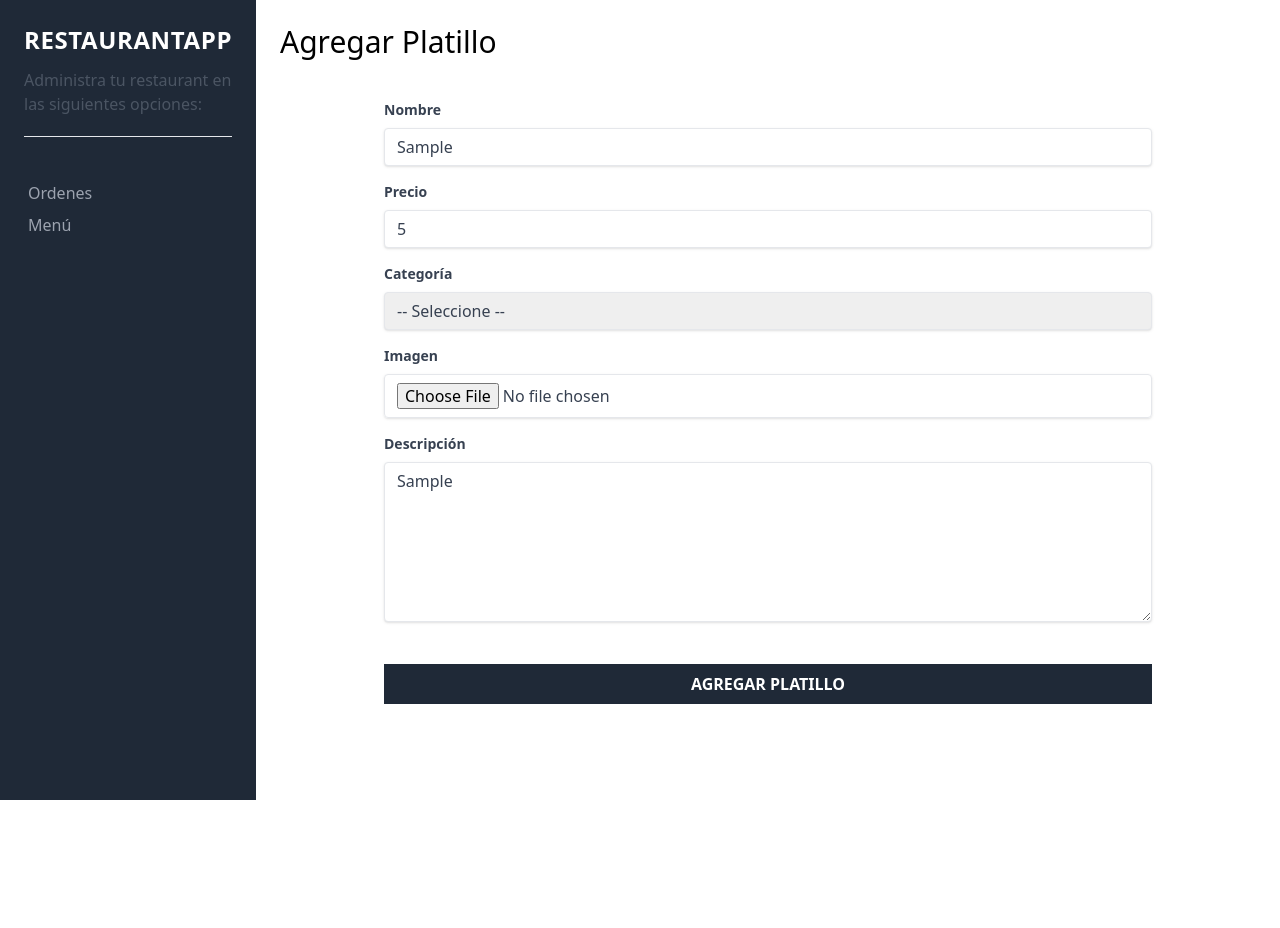
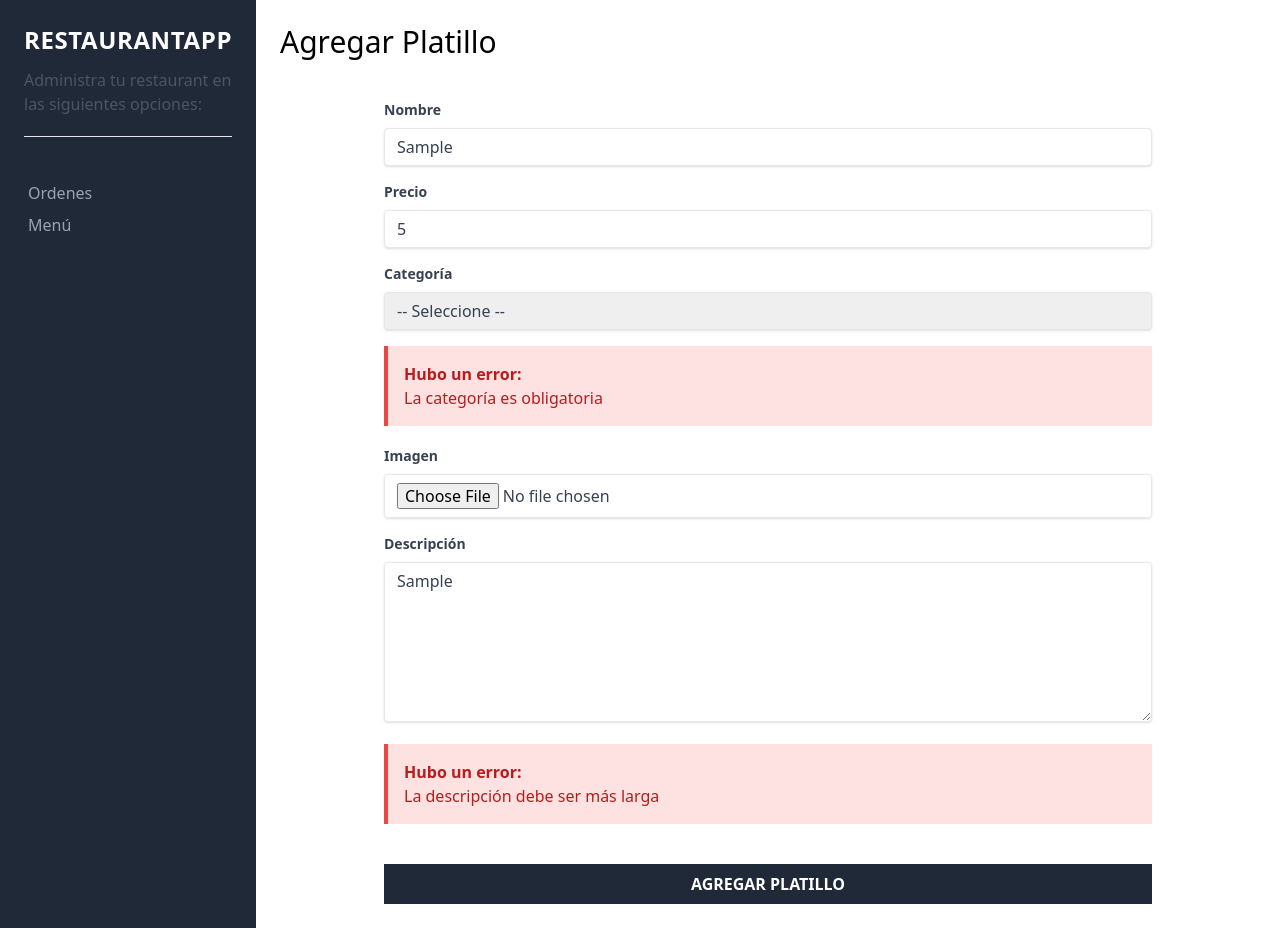
Before and after one commit to marshalmori/restaurantcliente, a React (Create React App) app: page /nuevo-platillo in a window 1280 px wide. Both pictures are taken after typing "Sample", "5", "Sample" into the empty fields and a click on the input "Agregar Platillo". Before the commit the page ends 800 px from the top, so only its background shows below. Built offline with nearby package versions, Linux system fonts and the light colour scheme.

Commit message:
Mostrar mensagens de erros com formik e Yup

```diff
--- a/src/components/paginas/NuevoPlatillo.js
+++ b/src/components/paginas/NuevoPlatillo.js
@@ -21,7 +21,7 @@
       categoria: Yup.string().required("La categoría es obligatoria"),
       descripcion: Yup.string()
         .min(10, "La descripción debe ser más larga")
-        .required("La descripción es obligatorio"),
+        .required("La descripción es obligatoria"),
     }),
     onSubmit: (datos) => {
       console.log(datos);
@@ -48,8 +48,18 @@
                 placeholder="Nombre Platillo"
                 value={formik.values.nombre}
                 onChange={formik.handleChange}
+                onBlur={formik.handleBlur}
               />
             </div>
+            {formik.touched.nombre && formik.errors.nombre ? (
+              <div
+                className="bg-red-100 border-l-4 border-red-500 text-red-700 p-4 mb-5"
+                role="alert"
+              >
+                <p className="font-bold">Hubo un error:</p>
+                <p>{formik.errors.nombre}</p>
+              </div>
+            ) : null}
 
             <div className="mb-4">
               <label
@@ -66,8 +76,19 @@
                 min="0"
                 value={formik.values.precio}
                 onChange={formik.handleChange}
+                onBlur={formik.handleBlur}
               />
             </div>
+
+            {formik.touched.precio && formik.errors.precio ? (
+              <div
+                className="bg-red-100 border-l-4 border-red-500 text-red-700 p-4 mb-5"
+                role="alert"
+              >
+                <p className="font-bold">Hubo un error:</p>
+                <p>{formik.errors.precio}</p>
+              </div>
+            ) : null}
 
             <div className="mb-4">
               <label
@@ -82,6 +103,7 @@
                 name="categoria"
                 value={formik.values.categoria}
                 onChange={formik.handleChange}
+                onBlur={formik.handleBlur}
               >
                 <option value="">-- Seleccione --</option>
                 <option value="desayuno">Desayuno</option>
@@ -92,6 +114,16 @@
                 <option value="ensalada">Ensalada</option>
               </select>
             </div>
+
+            {formik.touched.categoria && formik.errors.categoria ? (
+              <div
+                className="bg-red-100 border-l-4 border-red-500 text-red-700 p-4 mb-5"
+                role="alert"
+              >
+                <p className="font-bold">Hubo un error:</p>
+                <p>{formik.errors.categoria}</p>
+              </div>
+            ) : null}
 
             <div className="mb-4">
               <label
@@ -106,6 +138,7 @@
                 type="file"
                 value={formik.values.imagen}
                 onChange={formik.handleChange}
+                onBlur={formik.handleBlur}
               />
             </div>
 
@@ -122,8 +155,19 @@
                 placeholder="Descripción del Platillo"
                 value={formik.values.descripcion}
                 onChange={formik.handleChange}
+                onBlur={formik.handleBlur}
               ></textarea>
             </div>
+
+            {formik.touched.descripcion && formik.errors.descripcion ? (
+              <div
+                className="bg-red-100 border-l-4 border-red-500 text-red-700 p-4 mb-5"
+                role="alert"
+              >
+                <p className="font-bold">Hubo un error:</p>
+                <p>{formik.errors.descripcion}</p>
+              </div>
+            ) : null}
 
             <input
               type="submit"
```
